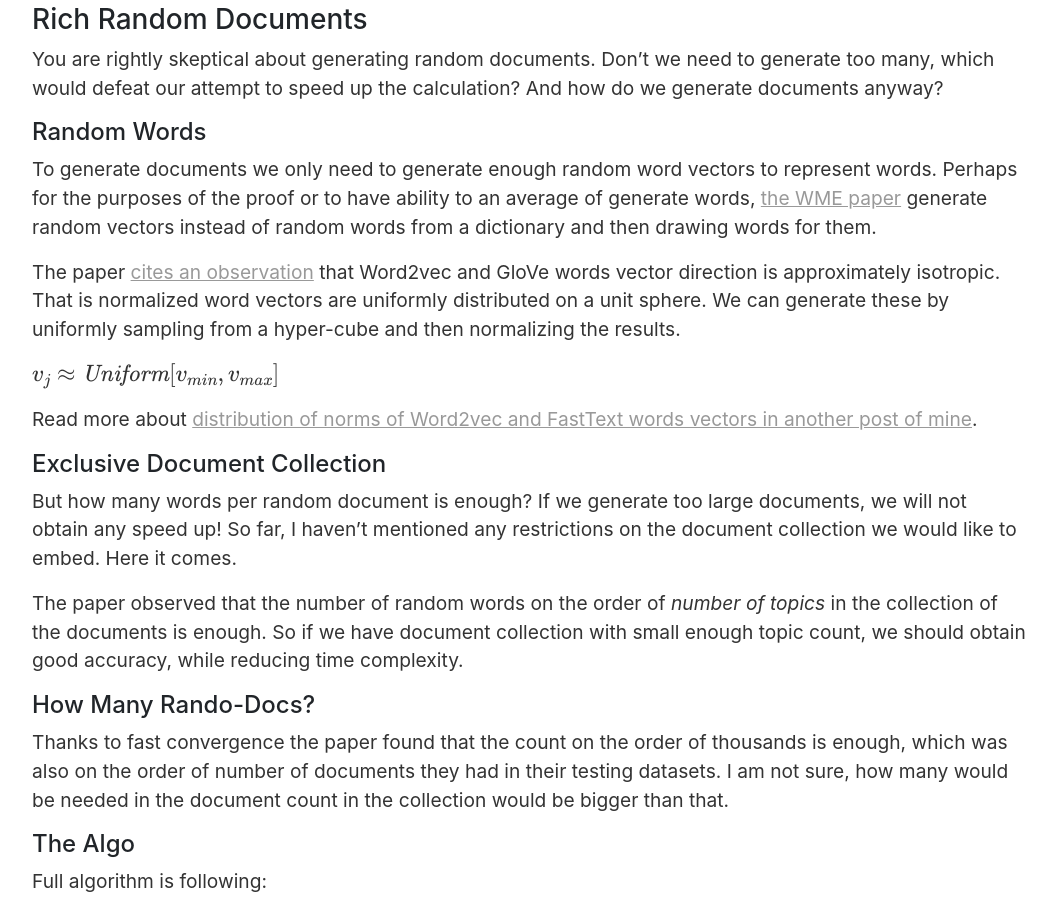
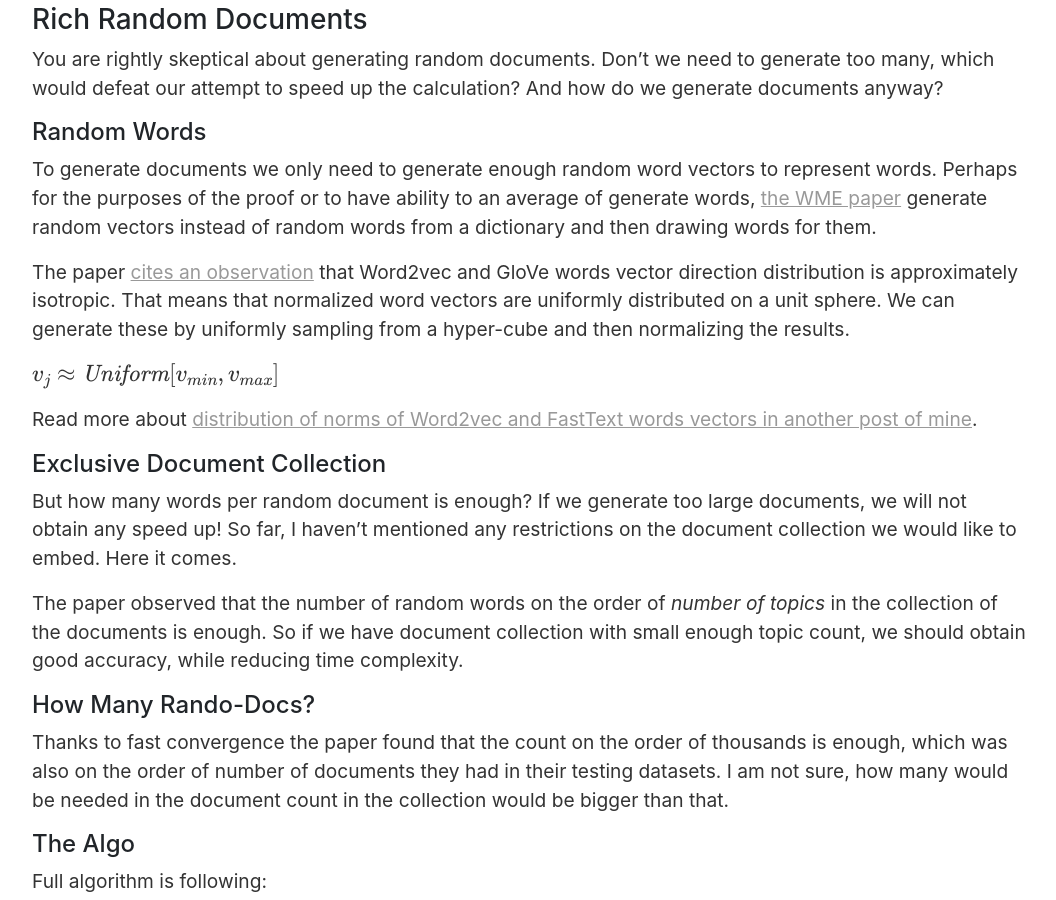
Before and after one commit to vackosar/vackosar.github.io, a Jekyll site: the page built from _posts/2020-08-09-Word-Movers-Embedding.md, in a window 1280 px wide and 900 px high, scrolled down 3289 px. Shown: the whole window, without its empty margins (111-1167 px from the left). Built offline with Jekyll 4.4.1, drawn with Linux system fonts in a browser that asks for light colours; nearby versions of some CDN libraries; library files that are not in the unit come from our copies; comment, search, counter and statistics services are not loaded.

Commit message:
minor blog correction

```diff
--- a/_posts/2020-08-09-Word-Movers-Embedding.md
+++ b/_posts/2020-08-09-Word-Movers-Embedding.md
@@ -12,6 +12,7 @@ permalink: /:categories/:title
 <script id="MathJax-script" async src="https://cdn.jsdelivr.net/npm/mathjax@3/es5/tex-mml-chtml.js"></script>
 
 <img alt="Word Mover's Embedding is a document embedding." style="width: 90%; max-width: 500px" src="/images/word-movers-embedding.png">
+
 
 ### What is Earth Mover's Distance?
 
@@ -38,6 +39,7 @@ Word Mover's Distance is like Earth Movers Distance between text documents, wher
 
 Words vectors in above can be for example Word2vec embeddings.
 
+
 ### Word Mover's Distance vs Word Embedding Weighted Average Similarity
 
 Word Embedding Weighted Average Embedding is a vector calculated as frequency weighted average of word vectors in a document.
@@ -45,6 +47,7 @@ The similarity measure used for WEWA is cosine similarity.
 
 - WMD uses more detailed information and captures move semantics than WEWA.
 - WMD has much higher complexity of \\( O(L^3 \log(L)) \\) compared to WEWA's \\( O(L) \\), where \\( L \\) is document length.
+
 
 ### Word Mover's Distance vs BERT Similarity
 
@@ -59,6 +62,7 @@ In terms of classification accuracy the BERT should definitely win, but I wonder
 
 [Word Mover's Embedding](https://arxiv.org/abs/1811.01713) is a vector embedding of a document such that its dot product
 with vector of other document approximates exponential of Word Mover's Distance between the documents.
+
 
 #### The Random Encounter
 The j-th dimension value of an embedding is defined using a WMD distance to a "randomly generated document" denoted by \\( \omega_j \\).
@@ -90,8 +94,8 @@ And how do we generate documents anyway?
 To generate documents we only need to generate enough random word vectors to represent words.
 Perhaps for the purposes of the proof or to have ability to an average of generate words, [the WME paper](https://arxiv.org/abs/1811.01713) generate random vectors instead of random words from a dictionary and then drawing words for them.
 
-The paper [cites an observation](https://arxiv.org/pdf/1502.03520.pdf) that Word2vec and GloVe words vector direction is approximately isotropic.
-That is normalized word vectors are uniformly distributed on a unit sphere.
+The paper [cites an observation](https://arxiv.org/pdf/1502.03520.pdf) that Word2vec and GloVe words vector direction distribution is approximately isotropic.
+That means that normalized word vectors are uniformly distributed on a unit sphere.
 We can generate these by uniformly sampling from a hyper-cube and then normalizing the results.
 
 \\( v_j \approx \mathit{Uniform}[v_{min}, v_{max}] \\)
@@ -108,10 +112,12 @@ So far, I haven't mentioned any restrictions on the document collection we would
 The paper observed that the number of random words on the order of _number of topics_ in the collection of the documents is enough.
 So if we have document collection with small enough topic count, we should obtain good accuracy, while reducing time complexity.
 
+
 #### How Many Rando-Docs?
 
 Thanks to fast convergence the paper found that the count on the order of thousands is enough, which was also on the order of number of documents they had in their testing datasets.
 I am not sure, how many would be needed in the document count in the collection would be bigger than that.
+
 
 #### The Algo
 Full algorithm is following:
```
